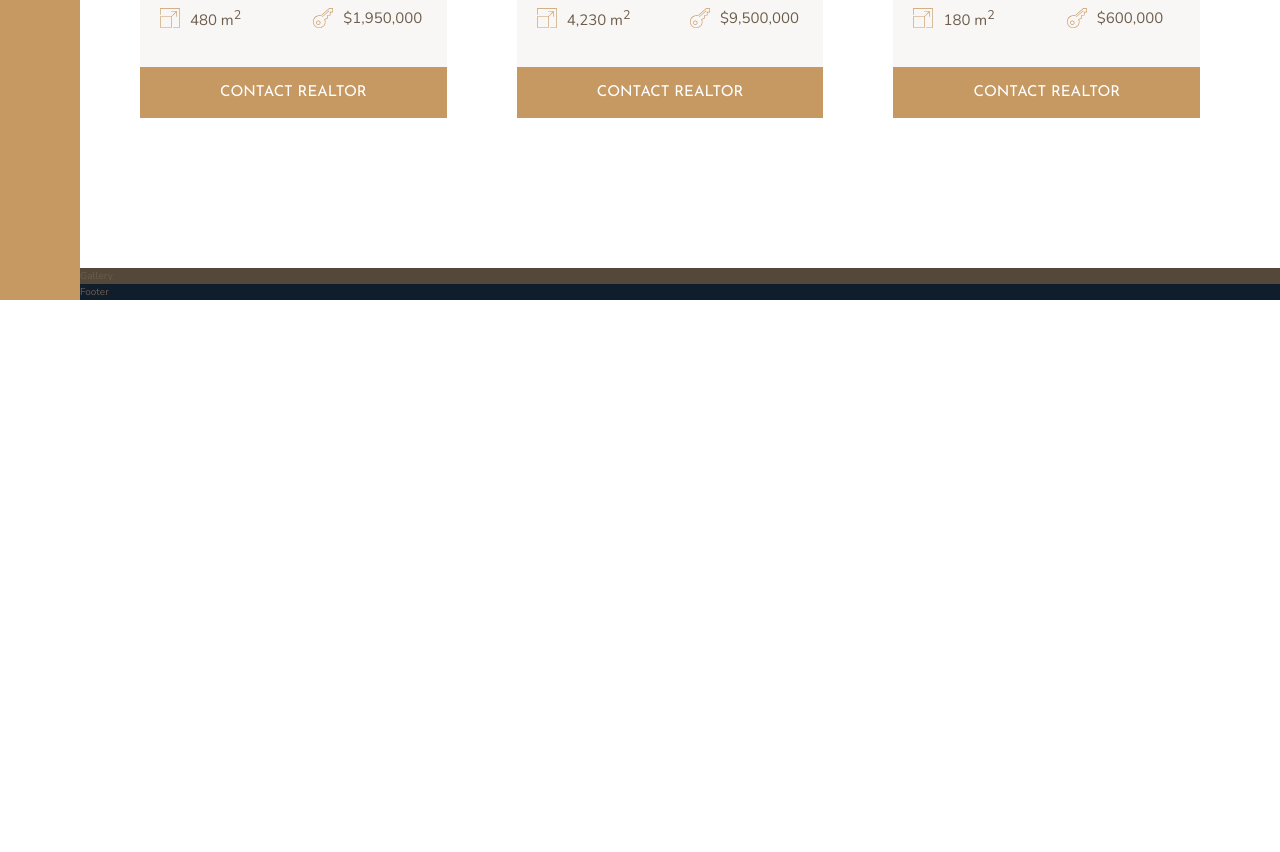
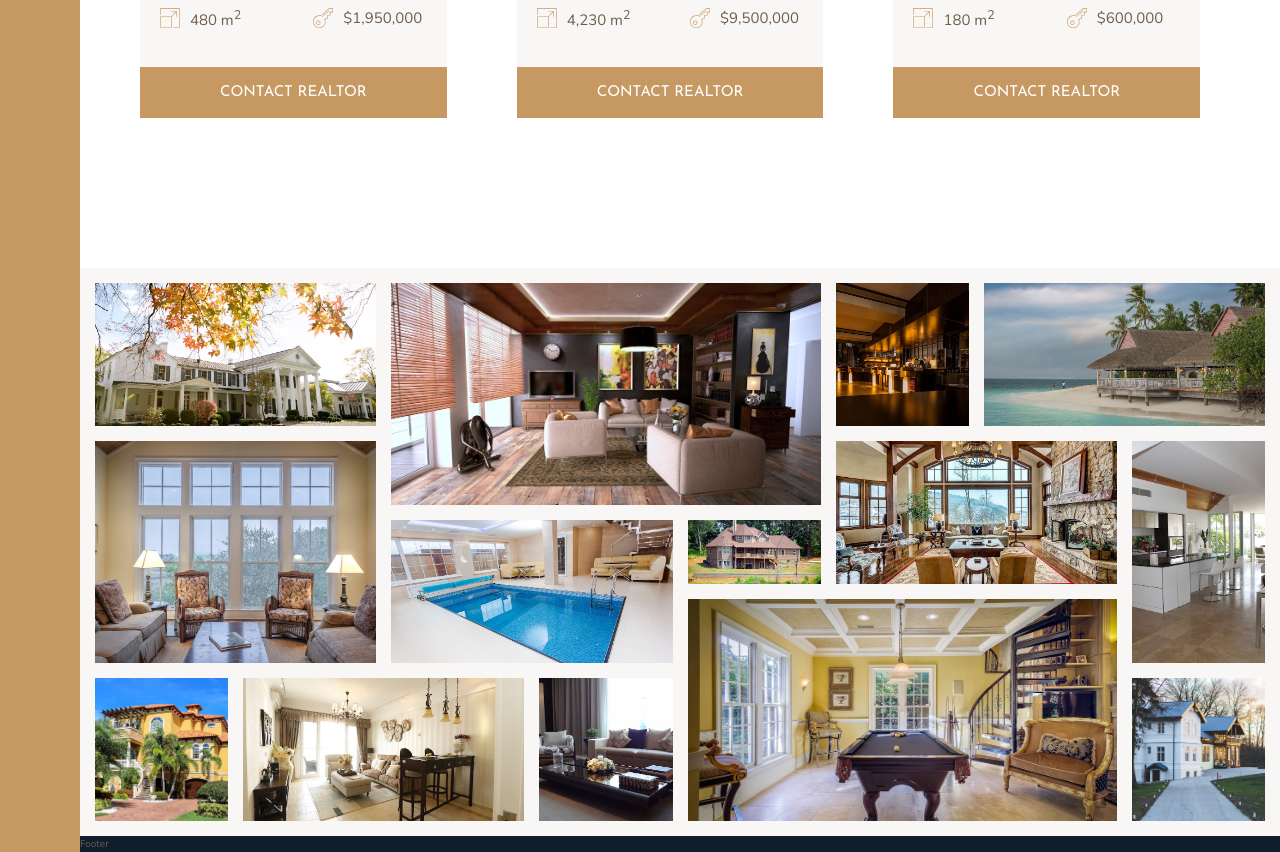
Before and after one commit to DebBugging/Nexter-Project-Advanced-CSS-and-Sass-course, a website: page index.html in a window 1280 px wide. Shown: the part 2850-3702 px from the top of the page. Before the commit the page ends 3150 px from the top, so only its background shows below. Drawn offline with nearby package versions, Linux system fonts and the light colour scheme.

Commit message:
Add and style gallery

```diff
--- a/index.html
+++ b/index.html
@@ -309,7 +309,35 @@
         </section>
 
         <section class="gallery">
-            Gallery
+
+            <figure class="gallery__item gallery__item--1"><img src="img/gal-1.jpeg" alt="Gallery image 1" class="gallery__img"></figure>
+
+            <figure class="gallery__item gallery__item--2"><img src="img/gal-2.jpeg" alt="Gallery image 2" class="gallery__img"></figure>
+
+            <figure class="gallery__item gallery__item--3"><img src="img/gal-3.jpeg" alt="Gallery image 3" class="gallery__img"></figure>
+
+            <figure class="gallery__item gallery__item--4"><img src="img/gal-4.jpeg" alt="Gallery image 4" class="gallery__img"></figure>
+
+            <figure class="gallery__item gallery__item--5"><img src="img/gal-5.jpeg" alt="Gallery image 5" class="gallery__img"></figure>
+
+            <figure class="gallery__item gallery__item--6"><img src="img/gal-6.jpeg" alt="Gallery image 6" class="gallery__img"></figure>
+
+            <figure class="gallery__item gallery__item--7"><img src="img/gal-7.jpeg" alt="Gallery image 7" class="gallery__img"></figure>
+
+            <figure class="gallery__item gallery__item--8"><img src="img/gal-8.jpeg" alt="Gallery image 8" class="gallery__img"></figure>
+
+            <figure class="gallery__item gallery__item--9"><img src="img/gal-9.jpeg" alt="Gallery image 9" class="gallery__img"></figure>
+
+            <figure class="gallery__item gallery__item--10"><img src="img/gal-10.jpeg" alt="Gallery image 10" class="gallery__img"></figure>
+
+            <figure class="gallery__item gallery__item--11"><img src="img/gal-11.jpeg" alt="Gallery image 11" class="gallery__img"></figure>
+
+            <figure class="gallery__item gallery__item--12"><img src="img/gal-12.jpeg" alt="Gallery image 12" class="gallery__img"></figure>
+
+            <figure class="gallery__item gallery__item--13"><img src="img/gal-13.jpeg" alt="Gallery image 13" class="gallery__img"></figure>
+
+            <figure class="gallery__item gallery__item--14"><img src="img/gal-14.jpeg" alt="Gallery image 14" class="gallery__img"></figure>
+
         </section>
 
         <footer class="footer">
--- a/sass/_gallery.scss
+++ b/sass/_gallery.scss
@@ -1,4 +1,90 @@
 .gallery {
-    background-color: $color-grey-dark-1;
+    background-color: $color-grey-light-1;
     grid-column: full-start/full-end;
+
+    display: grid;
+    grid-template-columns: repeat(8, 1fr);
+    grid-template-rows: repeat(7, 5vw);
+    grid-gap: 1.5rem;
+    padding: 1.5rem;
+
+
+    &__item {
+         &--1 {
+            grid-row: 1/span 2;
+            grid-column: 1/span 2;
+         }
+
+         &--2 {
+            grid-row: 1/span 3;
+            grid-column: 3/span 3;
+         }
+
+         &--3 {
+            grid-row: 1/span 2;
+            grid-column: 6/7;
+         }
+
+         &--4 {
+            grid-row: 1/ span 2;
+            grid-column: 7/-1;
+         }
+
+         &--5 {
+            grid-row: 3/span 3;
+            grid-column: 1/span 2;
+         }
+
+         &--6 {
+            grid-row: 4/ span 2;
+            grid-column: 3/span 2;
+         }
+
+         &--7 {
+            grid-row: 4/5;
+            grid-column: 5/6;
+         }
+
+         &--8 {
+            grid-row: 3/span 2;
+            grid-column: 6/span 2;
+         }
+
+         &--9 {
+            grid-row: 3/span 3;
+            grid-column: 8/-1;
+         }
+
+         &--10 {
+            grid-row: 6/span 2;
+            grid-column: 1/2;
+         }
+
+         &--11 {
+            grid-row: 6/span 2;
+            grid-column: 2/span 2;
+         }
+
+         &--12 {
+            grid-row: 6/span 2;
+            grid-column: 4/5;
+         }
+
+         &--13 {
+            grid-row: 5/span 3;
+            grid-column: 5/span 3;
+         }
+
+         &--14 {
+            grid-row: 6/span 2;
+            grid-column: 8/-1;
+         }
+    }
+
+    &__img {
+        width: 100%;
+        height: 100%;
+        object-fit: cover;
+        display: block;
+    }
 }
```
Also changed, not shown: css/style.css.
